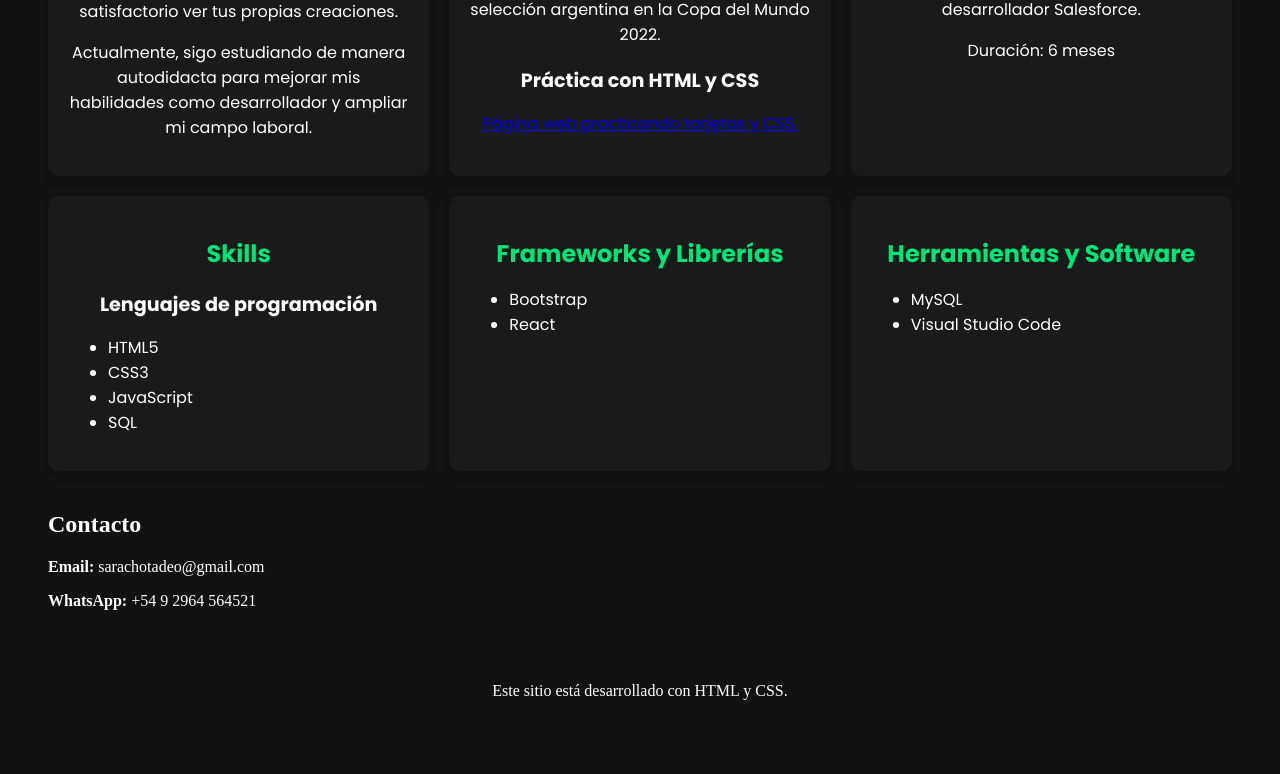
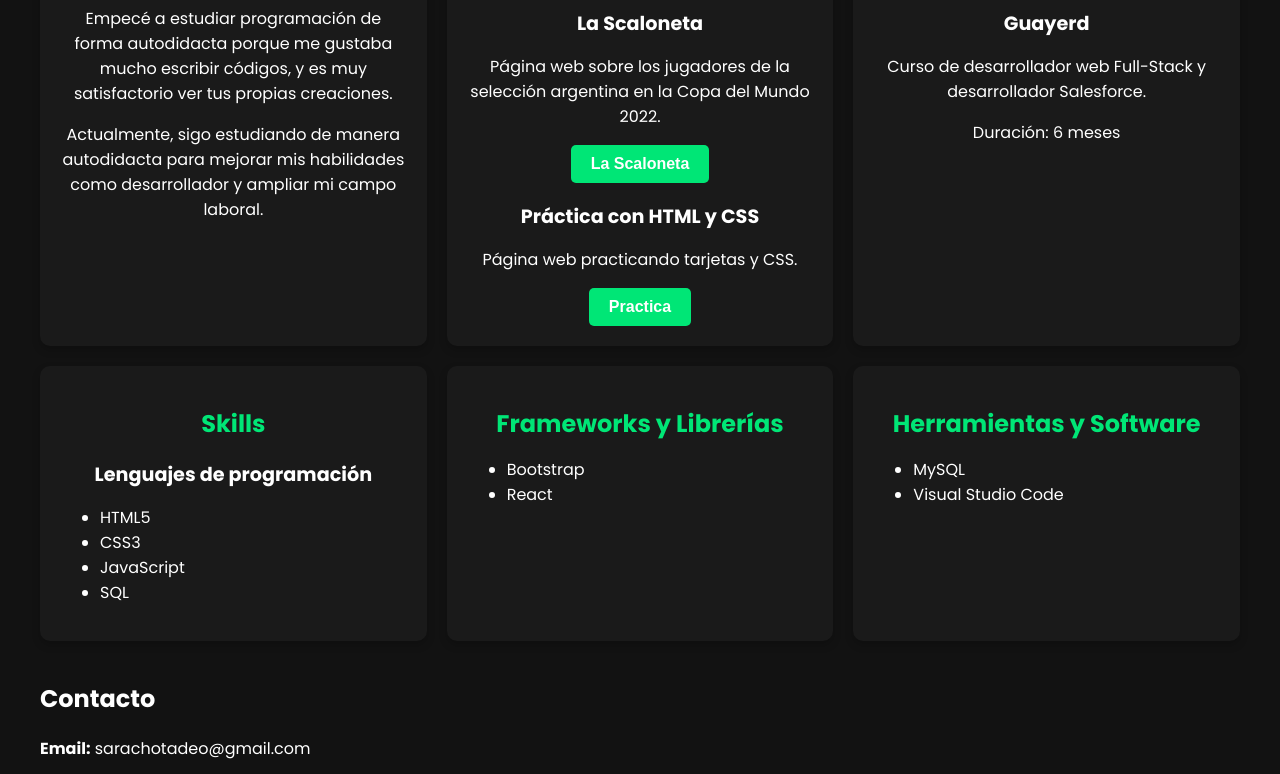
Before and after one commit to TadeoSaracho-Dev/portafolio, a plain HTML site: page index.html in a window 1280 px wide. Shown: the part 352-1126 px from the top of the page. Before the commit the page ends 1076 px from the top, so only its background shows below. Drawn offline with Linux system fonts and the light colour scheme.

Commit message:
Descripción breve de los cambios realizados

```diff
--- a/css/style.css
+++ b/css/style.css
@@ -1,11 +1,17 @@
+/* Estilos base */
 body {
     background-color: #121212;
     color: #fff;
+    font-family: 'Poppins', sans-serif;
+    margin: 0;
+    padding: 0;
 }
 
-header{
+header {
     text-align: center;
+    padding: 20px;
 }
+
 .grid-container {
     display: grid;
     grid-template-columns: repeat(3, 1fr);
@@ -20,7 +26,6 @@ header{
     border-radius: 10px;
     box-shadow: 0 4px 8px rgba(0, 0, 0, 0.2);
     text-align: center;
-    font-family: 'Poppins', sans-serif;
 }
 
 
@@ -40,7 +45,33 @@ header{
     text-align: left;
 }
 
-footer {
-    display: flex;
-    justify-content: center;
+
+button {
+    background-color: #00E676;
+    color: #fff;
+    border: none;
+    padding: 10px 20px;
+    border-radius: 5px;
+    cursor: pointer;
+    font-size: 1rem;
+    transition: background-color 0.3s ease;
 }
+
+
+button a {
+    color: inherit;
+    text-decoration: none;
+    font-weight: bold;
+}
+
+
+button:hover {
+    background-color: #00C767;
+}
+
+
+@media (max-width: 768px) {
+    .grid-container {
+        grid-template-columns: 1fr;
+    }
+}
--- a/index.html
+++ b/index.html
@@ -31,12 +31,16 @@
                 <h2>Portafolio</h2>
                 <h3>La Scaloneta</h3>
                 <p>Página web sobre los jugadores de la selección argentina en la Copa del Mundo 2022.</p>
+                <button>
+                    <a href="https://exquisite-kleicha-9be388.netlify.app">La Scaloneta</a>
+                </button>
                 <h3>Práctica con HTML y CSS</h3>
-                <a href="inicio.html">
-                    <p>
-                        Página web practicando tarjetas y CSS.
-                    </p>
-                </a>
+                <p>
+                    Página web practicando tarjetas y CSS.
+                </p>
+                <button>
+                    <a href="inicio.html">Practica</a>
+                </button>
             </article>
             <article class="card">
                 <h2>Educación</h2>
```
